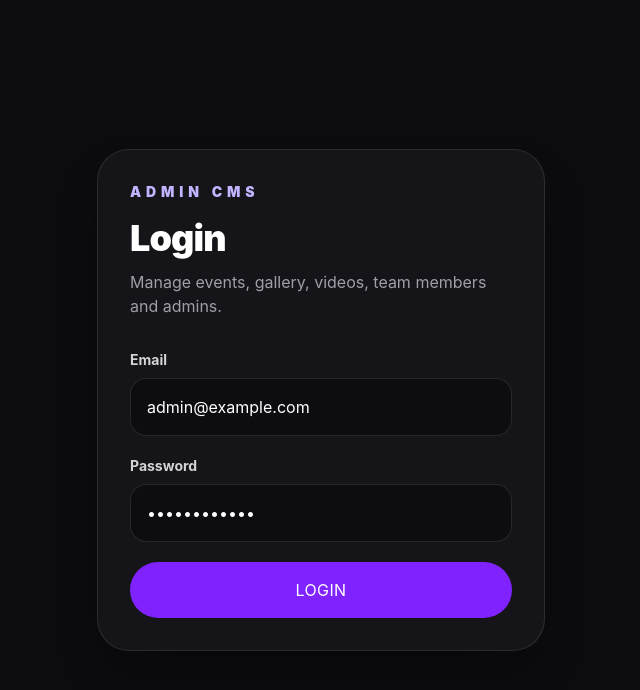
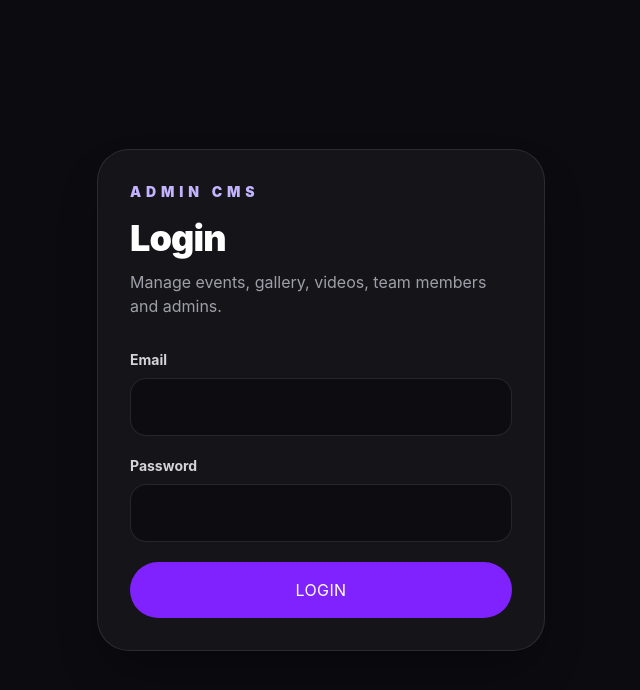
Before and after one commit to ayham-eddin/collective-platform, a React (Vite) app in the folder frontend/: page /admin/login in a window 1280 px wide. Shown: the top 690 px of the page, without its empty margins (319-959 px from the left). Built offline with nearby package versions, Linux system fonts and the light colour scheme; no server answers.

Commit message:
fix: edit login page

```diff
--- a/frontend/src/pages/Admin/Login/AdminLoginPage.tsx
+++ b/frontend/src/pages/Admin/Login/AdminLoginPage.tsx
@@ -5,8 +5,8 @@ import { loginAdmin, saveAdminSession } from "../../../services/auth.service";
 export const AdminLoginPage = () => {
   const navigate = useNavigate();
 
-  const [email, setEmail] = useState("admin@example.com");
-  const [password, setPassword] = useState("ChangeMe123!");
+  const [email, setEmail] = useState("");
+  const [password, setPassword] = useState("");
   const [errorMessage, setErrorMessage] = useState("");
   const [isSubmitting, setIsSubmitting] = useState(false);
 
```
